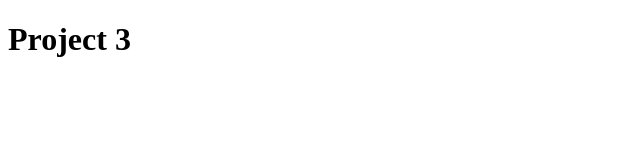
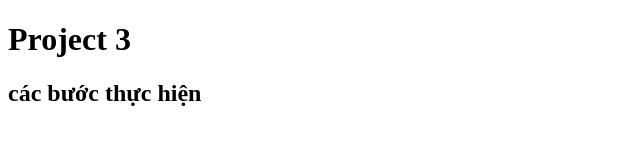
Before and after one commit to duy12311/Project3, a plain HTML site: page index.html in a window 1280 px wide. Shown: the whole page, without its empty margins (0-640 px from the left). Drawn offline with Linux system fonts and the light colour scheme.

Commit message:
sửa đổi lần 1

```diff
--- a/index.html
+++ b/index.html
@@ -7,5 +7,6 @@
   </head>
   <body>
     <h1>Project 3</h1>
+    <h2>các bước thực hiện</h2>
   </body>
 </html>
```
